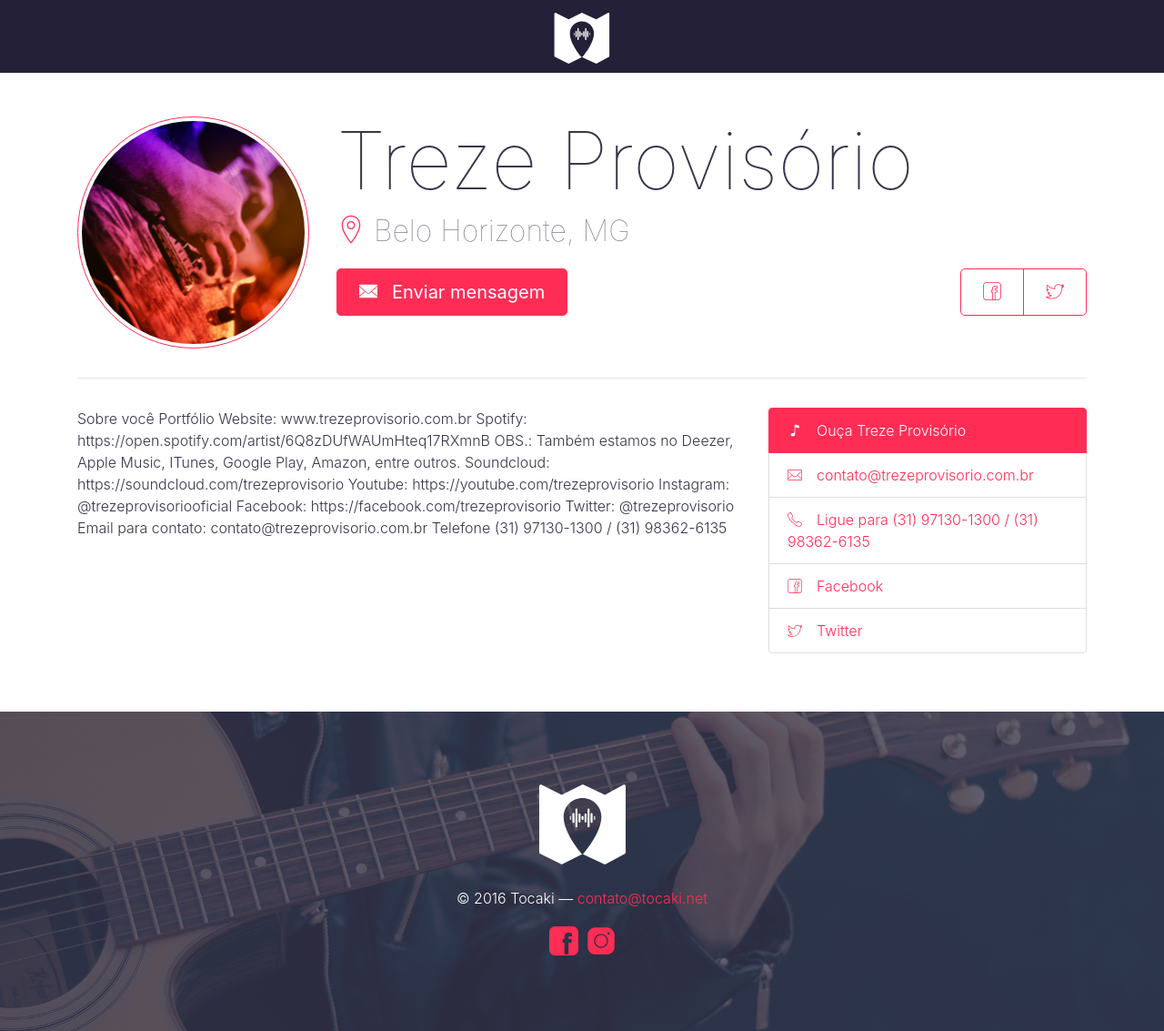
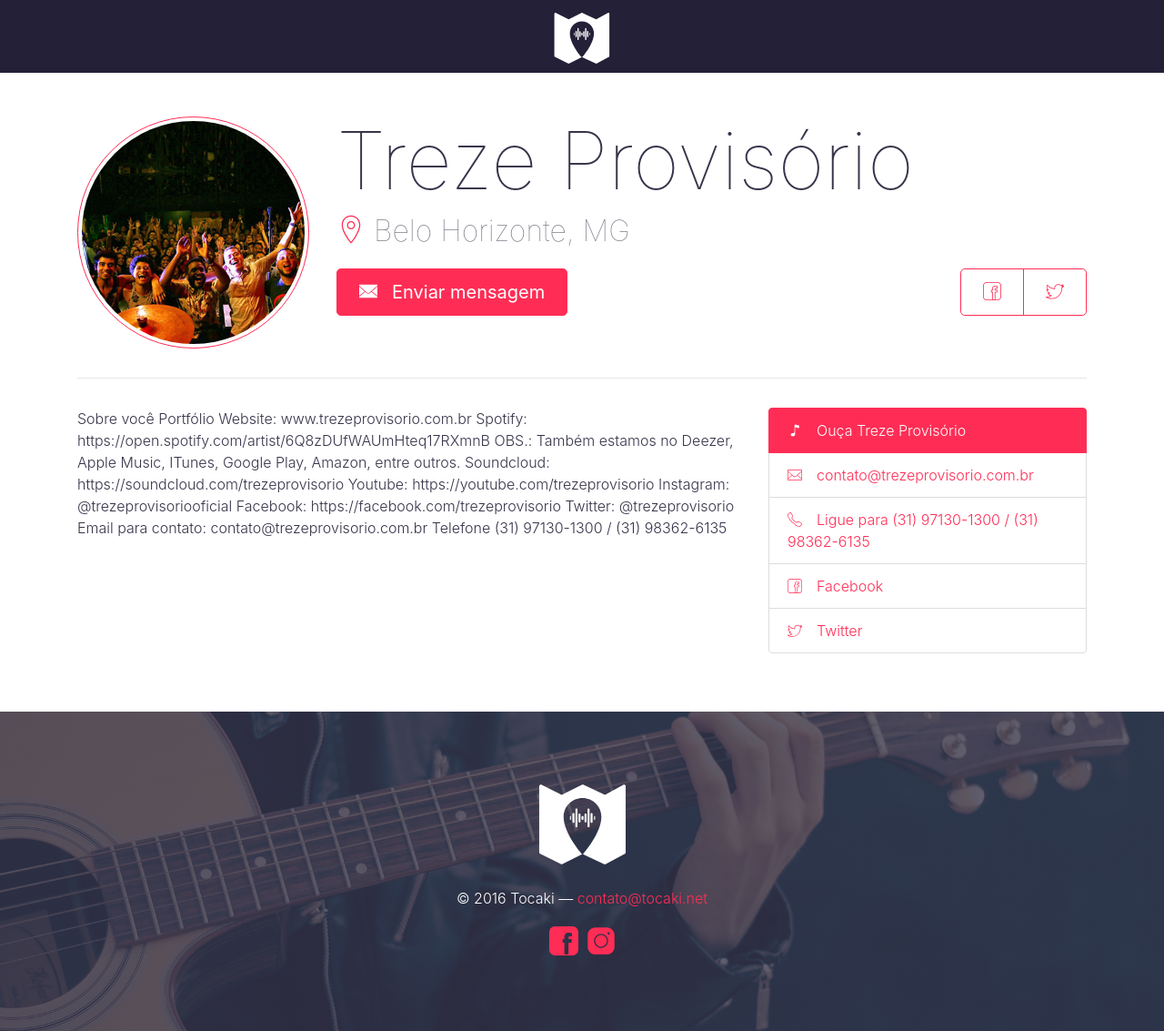
Before and after one commit to tocaki/tocaki.github.io, a Jekyll site: the page built from _artists/2016-10-28-treze-provis-rio.md, in a window 1280 px wide. Shown: the whole page at 91% size. Built offline with Jekyll 4.4.1, drawn with Linux system fonts in a browser that asks for light colours.

Commit message:
Updated 2016-10-28-treze-provis-rio.md

```diff
--- a/_artists/2016-10-28-treze-provis-rio.md
+++ b/_artists/2016-10-28-treze-provis-rio.md
@@ -1,5 +1,5 @@
 ---
-image: /images/artists/80-rock.jpg
+image: /images/artists/Treze Provisorio.jpg
 city: 'Belo Horizonte, MG'
 type: Banda
 genre:
```
